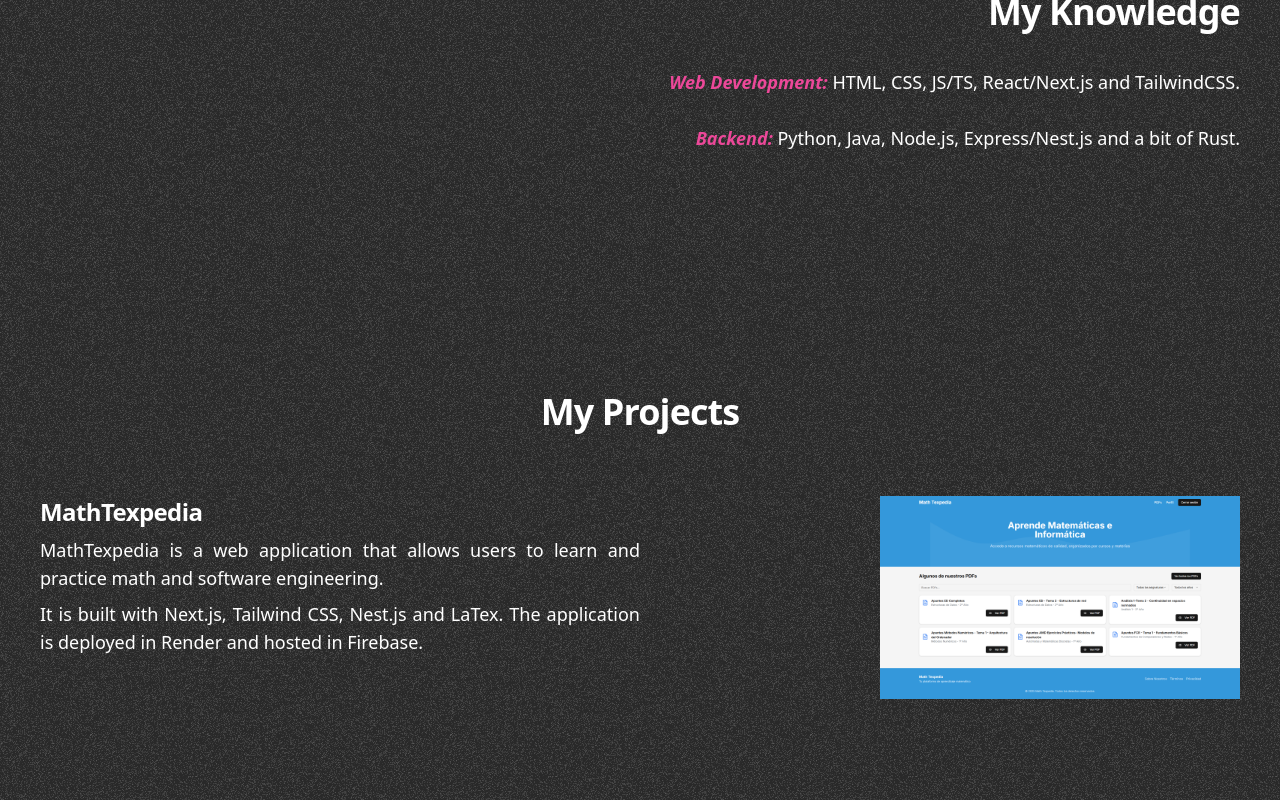
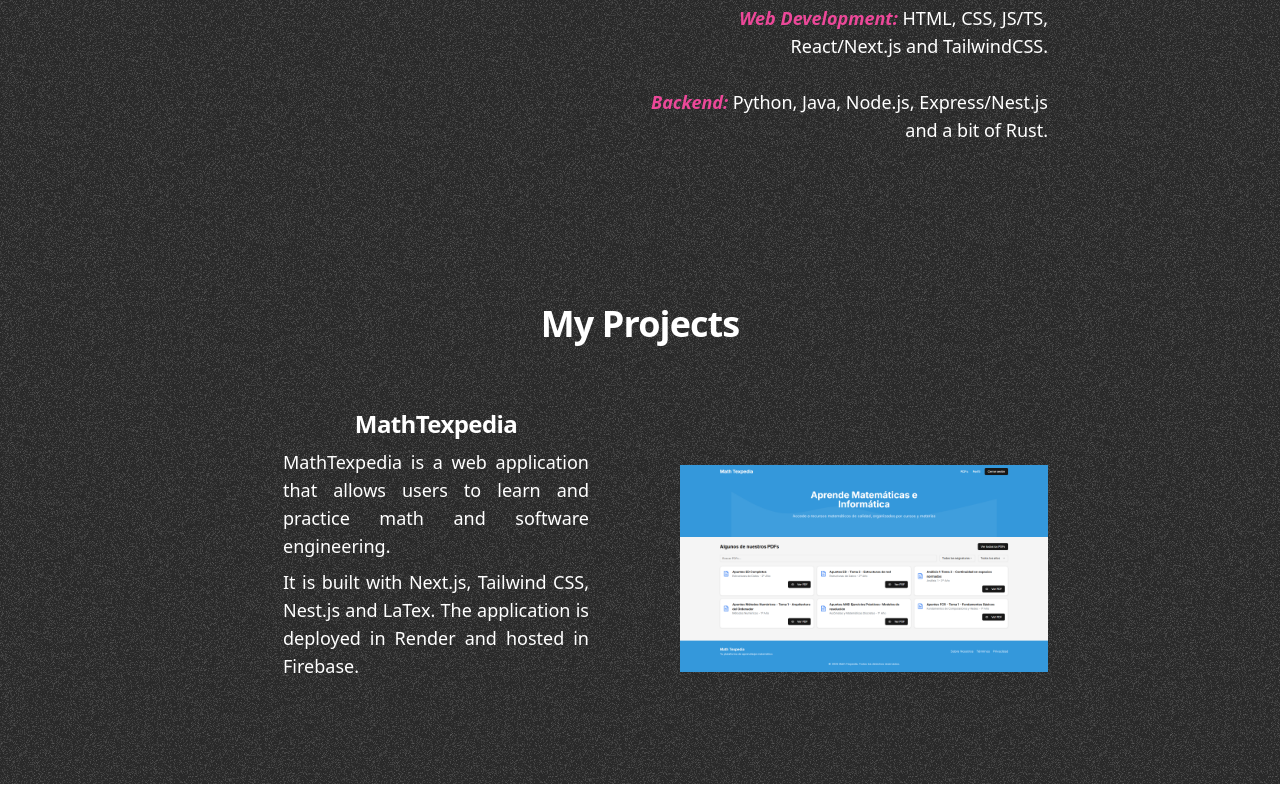
Before and after one commit to PabloGarPe/pablogarpe.github.io, a Next.js app: page / in a window 1280 px wide. Shown: the part 752-1552 px from the top of the page. Built offline with nearby package versions, Linux system fonts and the light colour scheme.

Commit message:
Fixed some styles

```diff
--- a/app/globals.css
+++ b/app/globals.css
@@ -13,6 +13,15 @@ body {
   color: #fff;
 }
 
+main {
+  @media (min-width: 1280px) {
+    margin-left: 10rem;
+    margin-right: 10rem;
+    padding-left: 2rem;
+    padding-right: 2rem;
+  }
+}
+
 body .scrolled {
   background-image: url("../public/img-noise-361x370.png");
 }
--- a/app/layout.tsx
+++ b/app/layout.tsx
@@ -7,7 +7,6 @@ const firaCode = Fira_Code({
   variable: "--font-fira-code",
   subsets: ["latin"],
 });
-
 
 export const metadata: Metadata = {
   title: "My developer portfolio",
@@ -21,11 +20,9 @@ export default function RootLayout({
 }>) {
   return (
     <html lang="es">
-      <body
-        className={`${firaCode.variable} antialiased`}
-      >
+      <body className={`${firaCode.variable} antialiased`}>
         <Header />
-        {children}
+        <main>{children}</main>
       </body>
     </html>
   );
--- a/components/about.tsx
+++ b/components/about.tsx
@@ -3,7 +3,7 @@ export const About = () => {
     <>
       <section className="relative scroll-mt-[4.5rem]" id="info">
         <div className="absolute inset-0 pointer-events-none -z-[1]"></div>
-        <div className="rmx-auto w-full relative md:px-6 text-default lg:py-20 md:py-10 px-4 py-6">
+        <div className="rmx-auto w-full relative md:px-6 text-default lg:py-10 md:py-5 px-4 py-3">
           <div className="ml-auto max-w-7xl p-4">
             <div className="md:flex md:gap-10 md:justify-end">
               <div className="self-center md:w-1/2">
--- a/components/hero.tsx
+++ b/components/hero.tsx
@@ -3,7 +3,7 @@ export const Hero = () => {
     <>
       <section className="relative scroll-mt-[4.5rem]" id="home">
         <div className="absolute inset-0 pointer-events-none -z-[1]"></div>
-      <div className="rmx-auto max-w-7xl relative md:px-6 text-default lg:py-20 md:py-16 px-4 py-12">
+        <div className="rmx-auto max-w-7xl relative md:px-6 text-default lg:py-10 md:py-5 px-4 py-3">
           <div className="mx-auto max-w-7xl p-4">
             <div className="md:flex md:gap-10">
               <div className="self-center md:w-1/2">
@@ -17,19 +17,17 @@ export const Hero = () => {
                   <br />
                   <p>
                     I'm a new promise in the world of full stack web apps
-                  development and I'm looking for a job in a company that allows
-                  me to grow as a professional.
+                    development and I'm looking for a job in a company that
+                    allows me to grow as a professional.
                   </p>
                   <br />
                   <p>
                     I know I might be lacking real world experience, but I'm
-                  confident I can quickly grow my skills and become a pillar in
-                  any company.
+                    confident I can quickly grow my skills and become a pillar
+                    in any company.
                   </p>
                   <br />
-                <p>
-                  🗺️ Asturias, Spain
-                </p>
+                  <p>🗺️ Asturias, Spain</p>
                 </div>
                 <div className="grid grid-cols-3 gap-5">
                   {/* TODO: Add social media links */}
--- a/components/projects.tsx
+++ b/components/projects.tsx
@@ -5,7 +5,7 @@ export const Projects = () => {
     <>
       <section className="relative scroll-mt-[4.5rem]" id="projects">
         <div className="absolute inset-0 pointer-events-none -z-[1]"></div>
-        <div className="rmx-auto w-full relative md:px-6 text-default lg:py-20 md:py-10 px-4 py-6">
+        <div className="rmx-auto w-full relative md:px-6 text-default lg:py-10 md:py-5 px-4 py-3">
           <div className="ml-auto p-4">
             <div className="md:flex md:flex-col md:gapy-10 md:justify-center">
               <div className="md:self-center w-full md:flex md:flex-col md:justify-center">
@@ -14,22 +14,38 @@ export const Projects = () => {
                     My Projects
                   </h3>
                 </div>
-                <div className="flex flex-col md:grid md:grid-cols-2 justify-start">
-                  <div className="text-lg mb-12 text-justify">
+                <div className="flex flex-col md:grid md:grid-cols-2 ">
+                  <div className="flex flex-col items-center align-middle justify-center ">
+                    <div className="text-lg mb-12 lg:max-w-[75%]">
+                      <div className="flex flex-col items-center align-middle justify-center">
                         <h3 className="font-bold mb-2 tracking-tight text-2xl">
-                      <a href="https://mathtexpedia.web.app/" target="blank" className="hover:text-pink-500 hover:transition hover:ease-linear   hover:duration-75">MathTexpedia</a>
+                          <a
+                            href="https://mathtexpedia.web.app/"
+                            target="blank"
+                            className="hover:text-pink-500 hover:transition hover:ease-linear   hover:duration-75"
+                          >
+                            MathTexpedia
+                          </a>
                         </h3>
+                      </div>
                       <p className="text-justify text-wrap mb-2">
                         MathTexpedia is a web application that allows users to
                         learn and practice math and software engineering.
                       </p>
                       <p className="text-justify text-wrap">
-                      It is built with Next.js, Tailwind
-                      CSS, Nest.js and LaTex. The application is deployed in Render and hosted in Firebase.
+                        It is built with Next.js, Tailwind CSS, Nest.js and
+                        LaTex. The application is deployed in Render and hosted
+                        in Firebase.
                       </p>
                     </div>
-                  <div className="md:justify-end md:pl-12 lg:pl-48 xl:pl-60">
-                    <Image src="/mathtexpedia.png" alt="MathTexpedia project" width={500} height={300} />
+                  </div>
+                  <div className="flex flex-col items-center align-middle justify-center md:ml-10">
+                    <Image
+                      src="/mathtexpedia.png"
+                      alt="MathTexpedia project"
+                      width={400}
+                      height={250}
+                    />
                   </div>
                 </div>
               </div>
```
Also changed, not shown: components/header.tsx (+5 -2 lines). Lines whose indentation alone changed are shown as unchanged.
